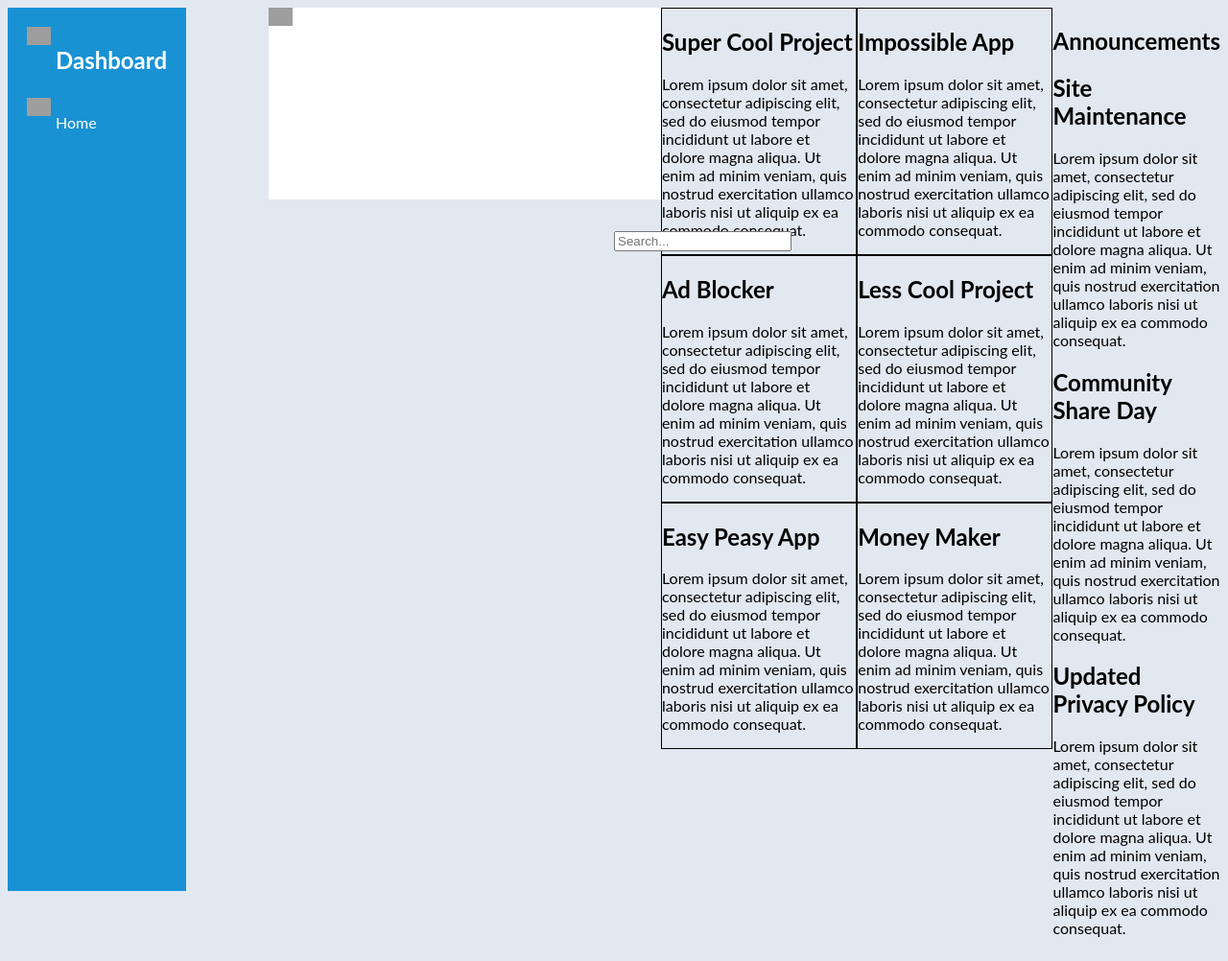
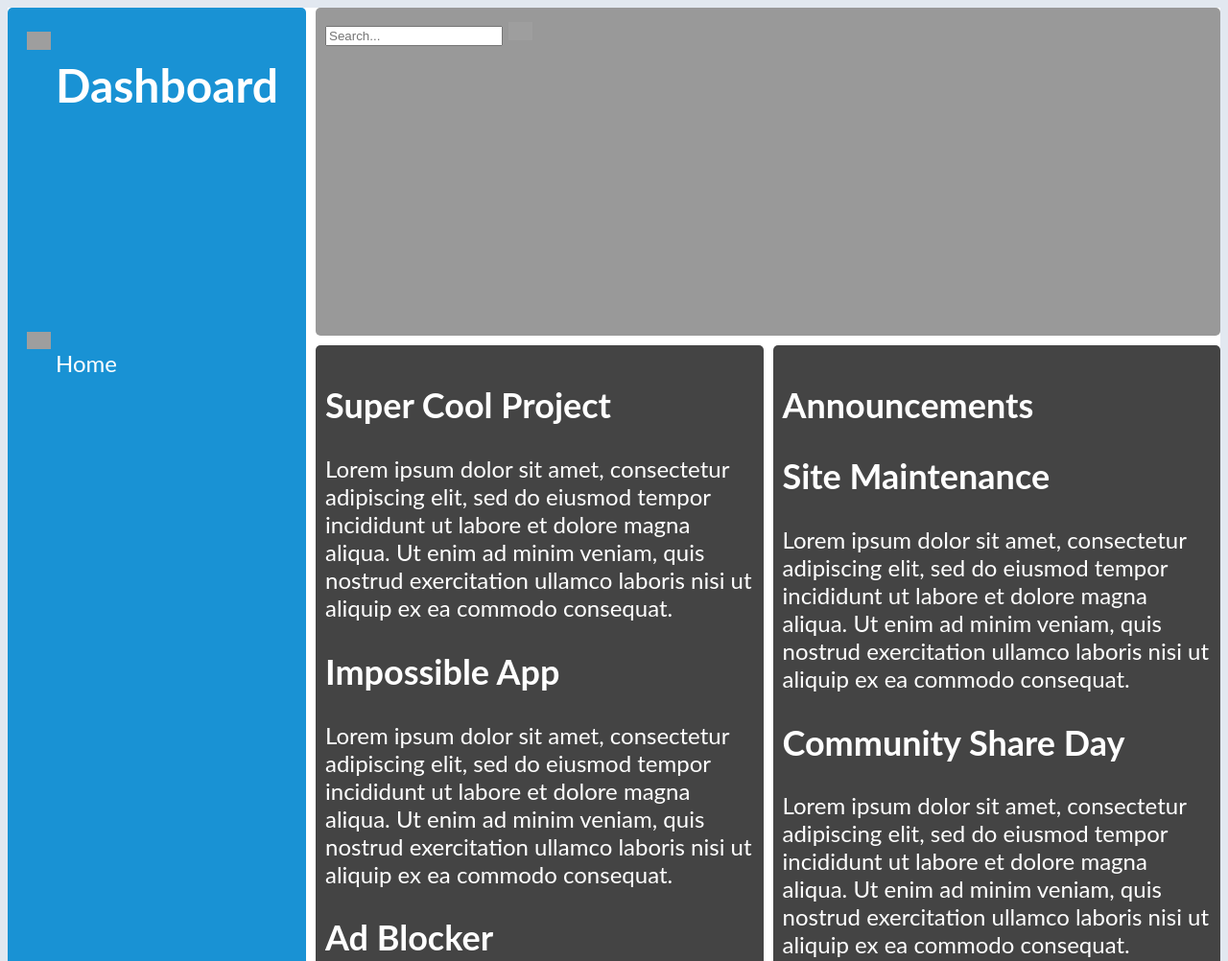
Before and after one commit to davidIvankov/-Admin_Dashboard, a plain HTML site: page index.html in a window 1280 px wide. Shown: the top 1002 px of the page at 96% size. Drawn offline with Linux system fonts and the light colour scheme; grey boxes are pictures that could not be loaded.

Commit message:
re-arranged dashboard format

```diff
--- a/index.html
+++ b/index.html
@@ -8,9 +8,16 @@
     <title>Admin Dashboard</title>
 </head>
 <body>
-    <div class="container">
-        <nav>
-            <div class="sidebar">
+    <div class="wrapper">
+        <div class="box header"><form>
+            <input type="search" placeholder="Search...">
+            <img
+                src="https://cdn-icons-png.flaticon.com/512/149/149852.png"
+            />
+
+        </form>
+    </div>
+        <div class="box sidebar">
             <div class="icon dashboard">
                 <img
                 src="https://cdn-icons-png.flaticon.com/512/1828/1828765.png"
@@ -23,26 +30,8 @@
                 />
             </div>
             <p>Home</p>
-
-
         </div>
-        </nav>
-
-        <header>
-            <div class="header">
-                <div class="icon searchbar">
-                    <img
-                    src="https://cdn-icons-png.flaticon.com/512/149/149852.png"
-                    />
-                </div>
-                <form>
-                    <input type="search" placeholder="Search...">
-                </form>
-            </div>
-        </header>
-
-        <section>
-            <div class="projects">
+        <div class="box content1">
             <div class="project 1">
                 <h2>Super Cool Project</h2>
                     <p>Lorem ipsum dolor sit amet, consectetur adipiscing elit, sed do eiusmod tempor incididunt ut labore et dolore magna aliqua. Ut enim ad minim veniam, quis nostrud exercitation ullamco laboris nisi ut aliquip ex ea commodo consequat. </p>
@@ -68,9 +57,7 @@
                     <p>Lorem ipsum dolor sit amet, consectetur adipiscing elit, sed do eiusmod tempor incididunt ut labore et dolore magna aliqua. Ut enim ad minim veniam, quis nostrud exercitation ullamco laboris nisi ut aliquip ex ea commodo consequat. </p>
                 </div>
         </div>
-        </section>
-
-        <section>
+        <div class="box content2">
             <h2>Announcements</h2>
             <div class="announcements">
                 <div class="announcement 1">
@@ -86,9 +73,9 @@
                     <p>Lorem ipsum dolor sit amet, consectetur adipiscing elit, sed do eiusmod tempor incididunt ut labore et dolore magna aliqua. Ut enim ad minim veniam, quis nostrud exercitation ullamco laboris nisi ut aliquip ex ea commodo consequat. </p>
                 </div>
             </div>
-        </section>
+        </div>
 
-        <section>
+        <div class="box content3">
             <div class="trending">
                 <h2>Trending</h2>
                 <div class="trend 1">
@@ -108,7 +95,7 @@
                     <p>No Traffic Maker</p>
                 </div>
             </div>
-        </section>
+        </div>
       </div>
 </body>
 </html>
--- a/styles.css
+++ b/styles.css
@@ -10,18 +10,55 @@ body {
   background-color: #e2e8f0;
 }
 
-.container {
-  display: grid;
-  grid-template-columns: 2fr 3fr 3fr 1fr;
-  grid-template-rows: 2fr 2fr 2fr 2fr;
-  grid-template-areas:
-    "nav header header header"
-    "nav .projects .projects .announcements"
-    "nav .projects .projects .announcements"
-    "nav .projects .projects .trending";
+img {
+  width: 25px;
 }
 
+
+  .content {
+    grid-area: content;
+  display: grid;
+  grid-template-columns: 1fr 1fr;
+  grid-template-rows: auto;
+  grid-template-areas:
+  ".project 1 .project 4"
+  ".project 2 .project 5"
+  ".project 3 .project 6";
+
+  }
+
+  .header {
+    grid-area: header;
+  }
+
+  .footer {
+    grid-area: footer;
+  }
+
+
+  .wrapper {
+    display: grid;
+    grid-gap: 10px;
+    grid-template-columns: 2fr 3fr 3fr;
+  grid-template-rows: 1fr 5fr 5fr;
+    grid-template-areas:
+    "sidebar header header"
+    "sidebar content1 content2"
+    "sidebar content1 content3";
+    background-color: #fff;
+    color: #444;
+  }
+
+
+.box {
+  background-color: #444;
+  color: #fff;
+  border-radius: 5px;
+  padding: 10px;
+  font-size: 150%;
+}
 .sidebar {
+  grid-area: sidebar;
   background-color: #1992d4;
   color: white;
   display: inline-grid;
@@ -30,38 +67,7 @@ body {
   grid-template-columns: 0.5fr 3fr;
   grid-template-rows: repeat(12, 1fr);
   width: auto;
+  }
+.header{
+  background-color: #999;
 }
-
-.sidebar div img {
-  width: 25px;
-}
-
-.header {
-  background-color: white;
-  width: auto;
-  height: 200px;
-}
-
-.header img {
-  width: 25px;
-}
-form {
-  display: block;
-  left: 50%;
-  position: absolute;
-  top: 30%;
-}
-
-.projects {
-  display: grid;
-  grid-template-columns: 1fr 1fr;
-  grid-template-rows: auto;
-  grid-template-areas:
-    ".project 1 .project 4"
-    ".project 2 .project 5"
-    ".project 3 .project 6";
-}
-
-.project {
-  border: 1px solid black;
-}
```
Lines whose indentation alone changed are shown as unchanged.
